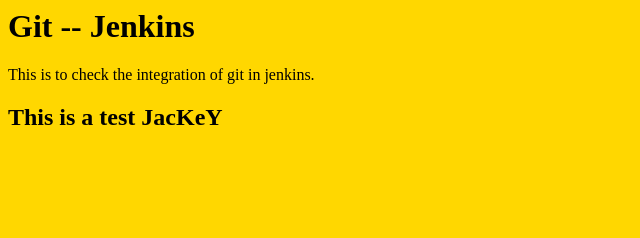
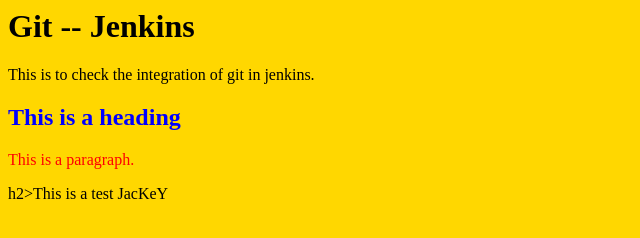
Before and after one commit to mohankkk/mohan, a plain HTML site: page index.html in a window 1280 px wide. Shown: the whole page, without its empty margins (0-640 px from the left). Drawn offline with Linux system fonts and the light colour scheme.

Commit message:
index.html

```diff
--- a/index.html
+++ b/index.html
@@ -4,6 +4,10 @@
 <h1>Git -- Jenkins</h1>
 <p>This is to check the integration of git in jenkins.</p>
 
-<h2>This is a test JacKeY</h2>
+<h2 style="color:blue;">This is a heading</h2>
+
+<p style="color:red;">This is a paragraph.</p>
+
+h2>This is a test JacKeY</h2>
 </body>
 </html>
```
